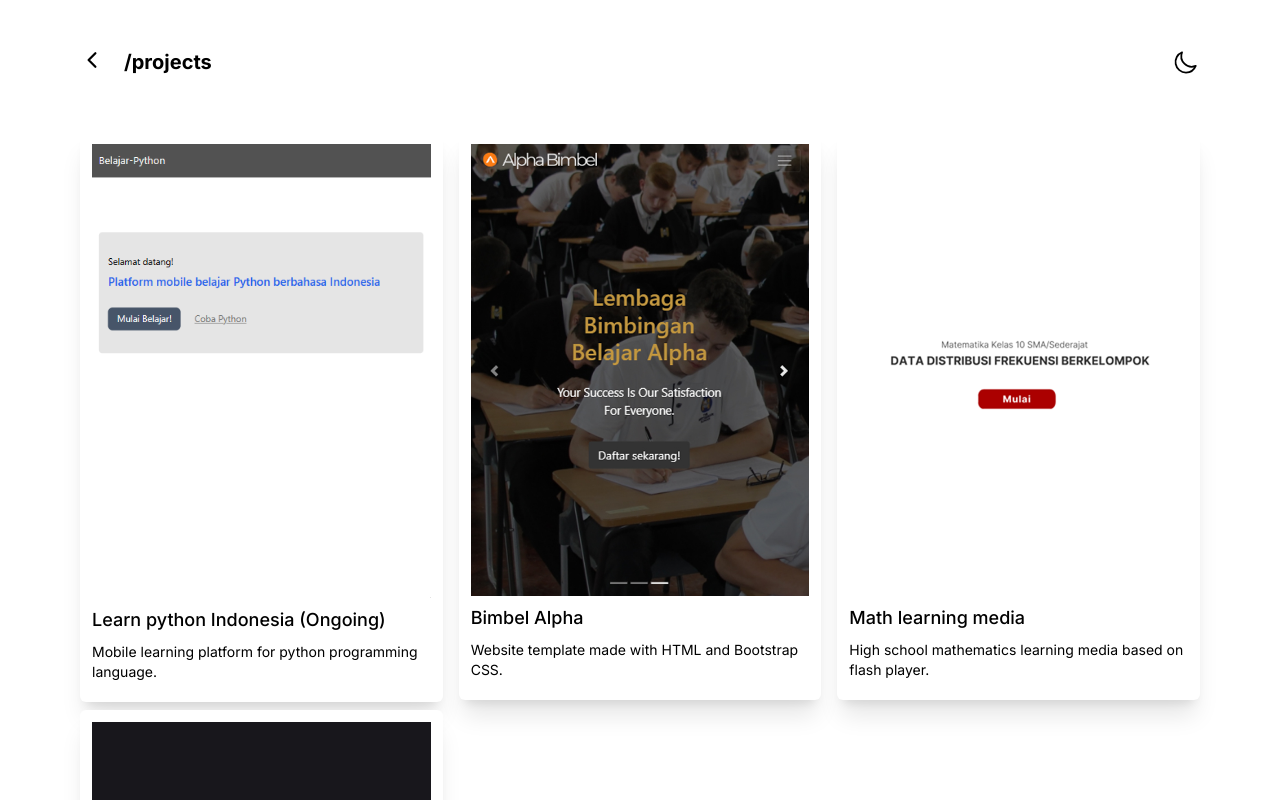
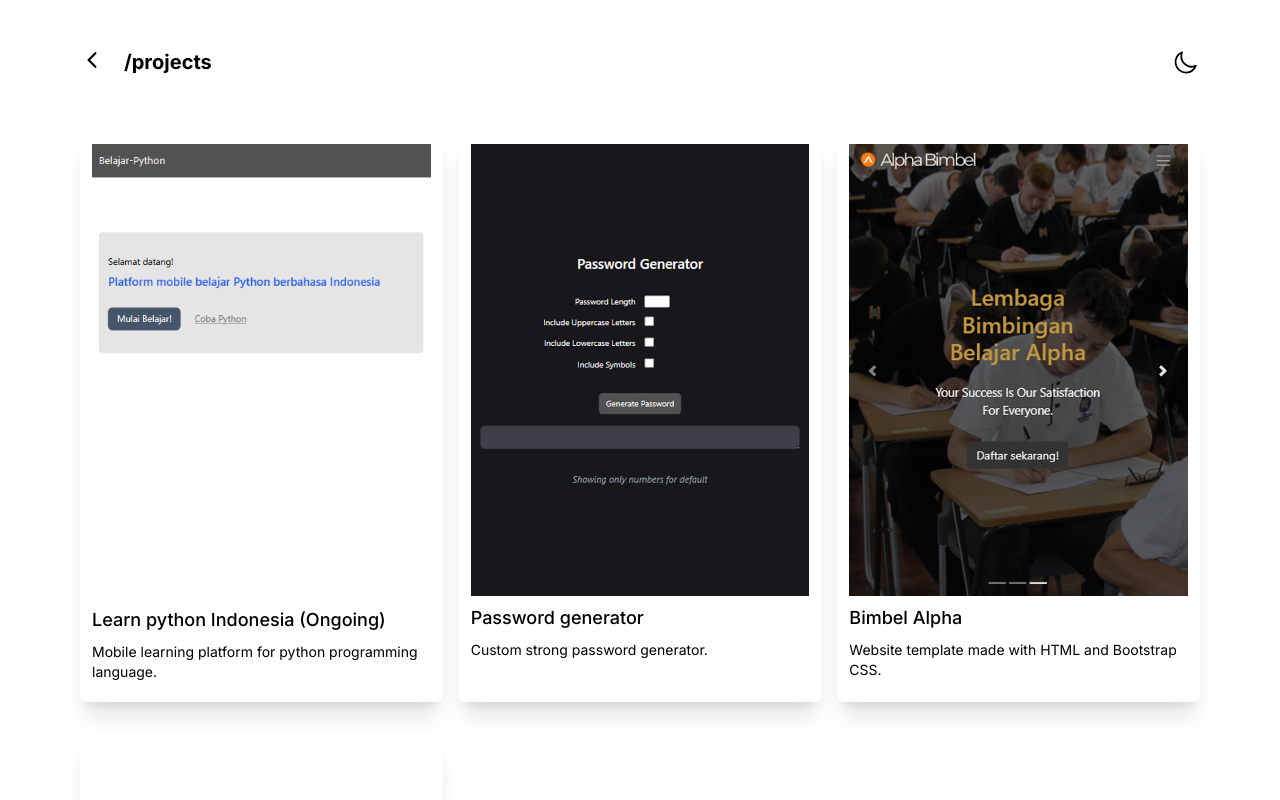
Before and after one commit to deardosatria7/deardosatria7, a Next.js app in the folder my-website/: page /projects in a window 1280 px wide. Shown: the top 800 px of the page. Built offline with nearby package versions, Linux system fonts and the light colour scheme.

Commit message:
update content

```diff
--- a/my-website/pages/projects.tsx
+++ b/my-website/pages/projects.tsx
@@ -20,7 +20,6 @@ const projects = () => {
       </Header>
       <main>
         <div className="grid grid-cols-1 gap-4 sm:grid-cols-2 lg:grid-cols-3 my-2">
-          <div className="">
           <Card>
             <a
               target="_blank"
@@ -53,14 +52,11 @@ const projects = () => {
                 <div className="text-lg font-medium pb-2">
                   Password generator
                 </div>
-                  <div className="text-sm">
-                    Custom strong password generator.
-                  </div>
+                <div className="text-sm">Custom strong password generator.</div>
               </div>
             </a>
           </Card>
-          </div>
-          <div className="">
+
           <Card>
             <a
               target="_blank"
@@ -78,8 +74,6 @@ const projects = () => {
               </div>
             </a>
           </Card>
-          </div>
-          <div className="">
           <Card>
             <a
               target="_blank"
@@ -94,13 +88,11 @@ const projects = () => {
                   Math learning media
                 </div>
                 <div className="text-sm">
-                    High school mathematics learning media based on flash
-                    player.
+                  High school mathematics learning media based on flash player.
                 </div>
               </div>
             </a>
           </Card>
-          </div>
         </div>
       </main>
       <Footer />
--- a/my-website/sections/Hero.tsx
+++ b/my-website/sections/Hero.tsx
@@ -38,7 +38,7 @@ const Hero = () => {
                     <span className="font-medium">He/him</span>. Self-taught
                     programming student, focused on front end developer and
                     mobile app. There are few projects that I made (mostly just
-                    my coursework 🤣). Trying to be one percent better everyday.
+                    my coursework). Trying to be one percent better everyday.
                   </p>
                 </div>
                 <div className="flex justify-center mb-4 gap-4 lg:justify-start lg:px-10">
```
Lines whose indentation alone changed are shown as unchanged.
